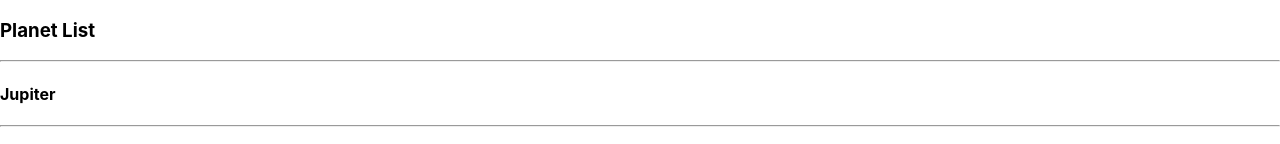
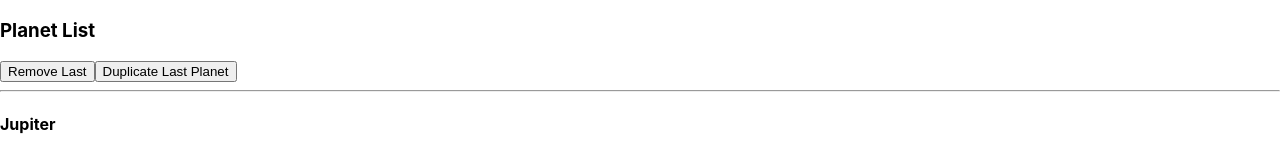
Before and after one commit to PickBoyy/Pick-React, a React (Create React App) app: page / in a window 1280 px wide. Shown: the top 144 px of the page. Built offline with nearby package versions, Linux system fonts and the light colour scheme.

Commit message:
alterante state

```diff
--- a/src/components/planets/index.js
+++ b/src/components/planets/index.js
@@ -26,10 +26,26 @@ class Planets extends React.Component {
       ]
     };
   }
+  removeLast = () => {
+    let new_planets = [...this.state.planets]
+    new_planets.pop()
+    this.setState(state => ({
+      planets: new_planets
+    }))
+  }
+  duplicateLastPlanet = () => {
+    let last_planet = this.state.planets[this.state.planets.length -1]
+    this.setState(state => ({
+      planets: [...this.state.planets, last_planet]
+    }))
+  }
+
   render() {
     return (
       <Fragment>
         <h3>Planet List</h3>
+        <button onClick={this.removeLast}>Remove Last</button>
+        <button onClick={this.duplicateLastPlanet}>Duplicate Last Planet</button>
         <hr/>
         {this.state.planets.map((planet) =>
         <Planet nome = {planet.nome}
```
